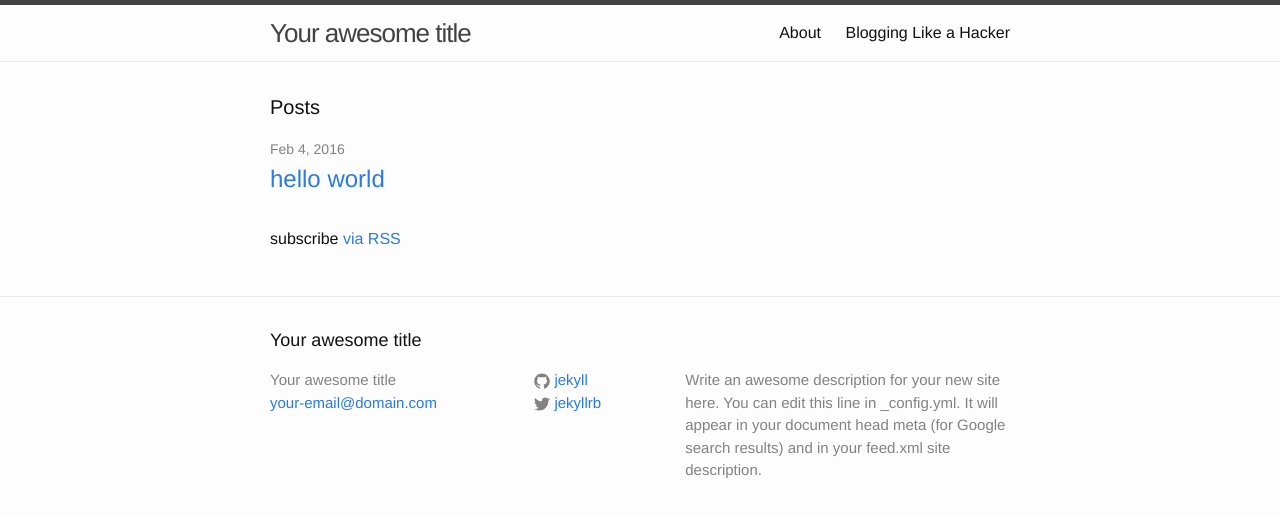
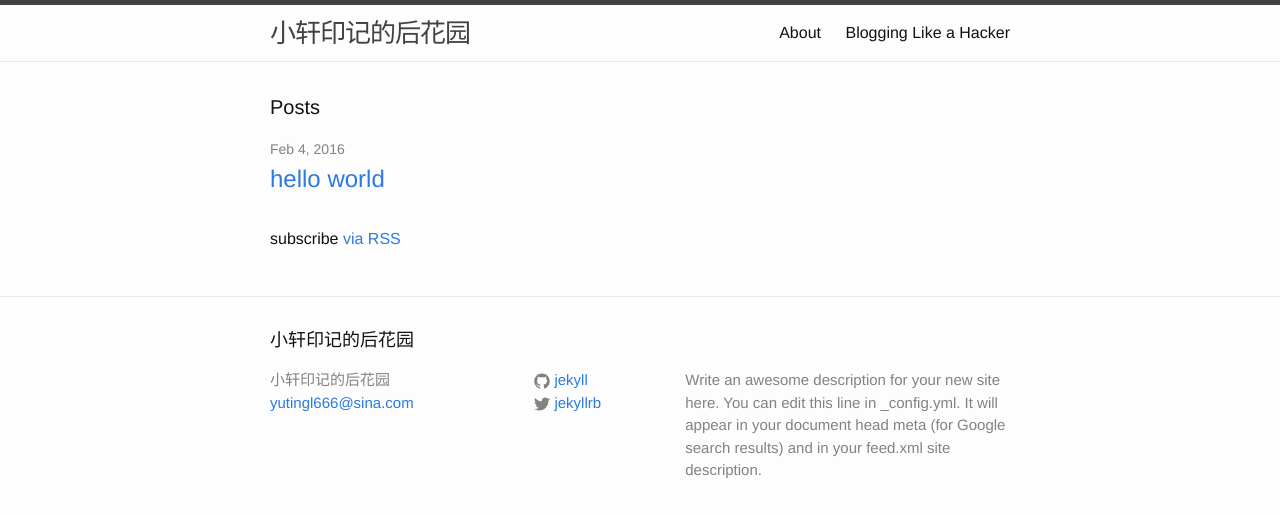
Before and after one commit to edwinna/edwinna.github.io, a Jekyll site: the page built from index.html, in a window 1280 px wide. Shown: the top 517 px of the page. Built offline with Jekyll 4.4.1, drawn with Linux system fonts in a browser that asks for light colours.

Commit message:
update new post

```diff
--- a/_config.yml
+++ b/_config.yml
@@ -6,8 +6,8 @@
 # 'jekyll serve'. If you change this file, please restart the server process.
 
 # Site settings
-title: Your awesome title
-email: your-email@domain.com
+title: 小轩印记的后花园
+email: yutingl666@sina.com
 description: > # this means to ignore newlines until "baseurl:"
   Write an awesome description for your new site here. You can edit this
   line in _config.yml. It will appear in your document head meta (for
```
